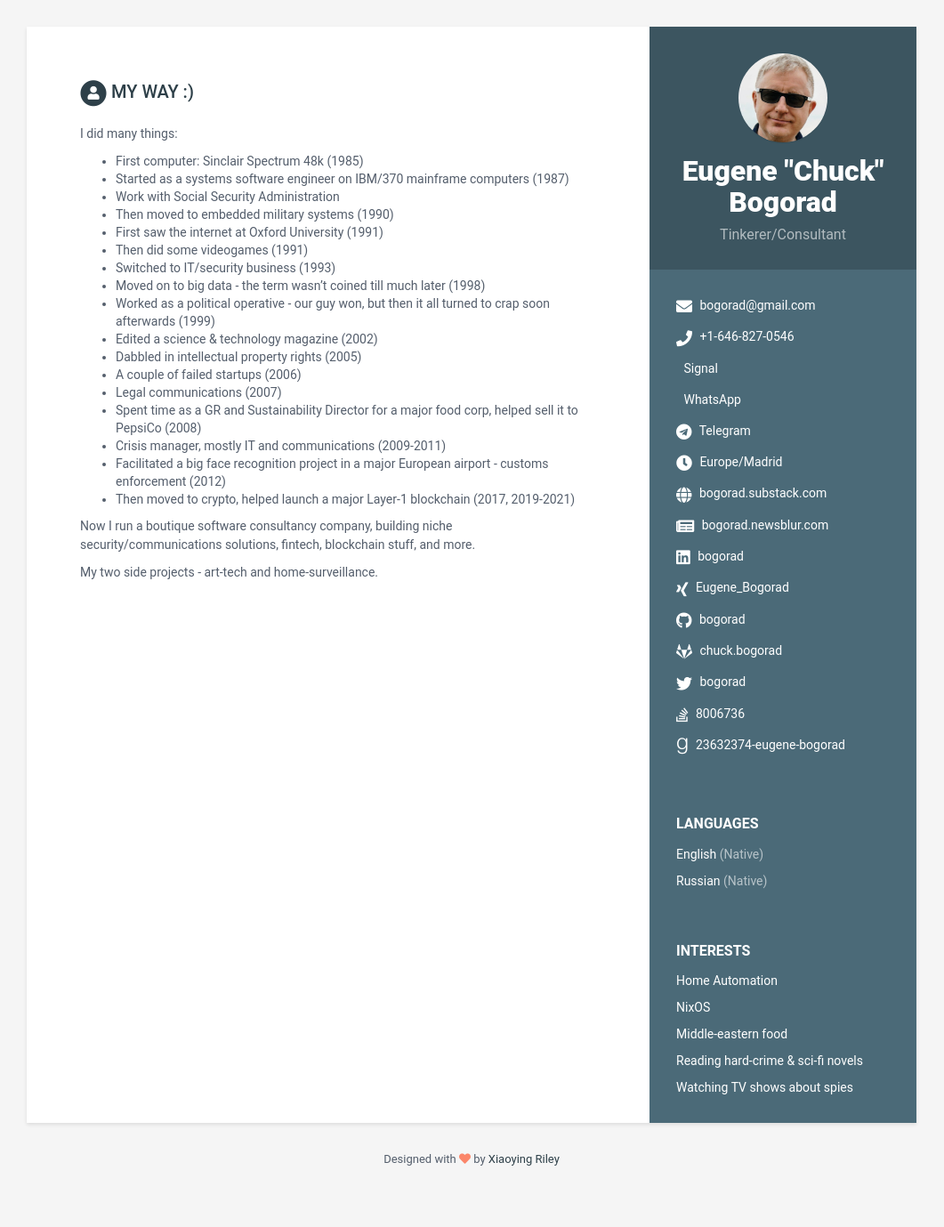
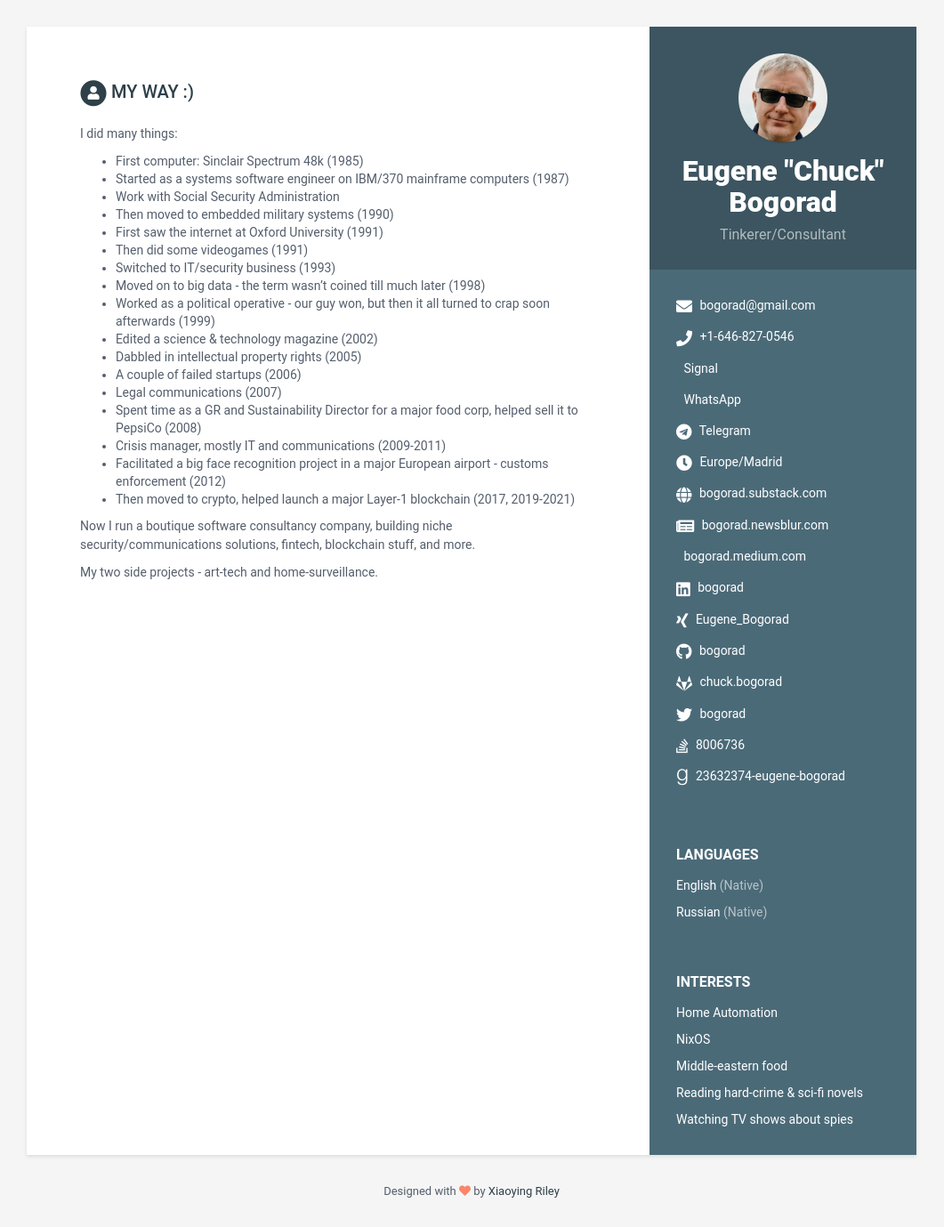
Before and after one commit to bogorad/bogorad.github.io, a Jekyll site: the page built from index.html, in a window 1280 px wide. Shown: the whole page at 89% size, without its empty margins (110-1171 px from the left). Built offline with Jekyll 4.4.1, drawn with Linux system fonts in a browser that asks for light colours; before the commit the page ends 1344 px from its top, so only the background shows below that.

Commit message:
added medium

```diff
--- a/_data/data.yml
+++ b/_data/data.yml
@@ -16,6 +16,7 @@ sidebar:
   email: bogorad@gmail.com
   website: bogorad.substack.com #do not add http://
   newsfeed: bogorad.newsblur.com
+  medium: bogorad.medium.com
   phone: "+1-646-827-0546"
   whatsapp: "+34657013426"
   signal: "+16468270546"
--- a/_includes/contact.html
+++ b/_includes/contact.html
@@ -52,6 +52,12 @@
     {% if sidebar.newsfeed %}
     <li class="website"><i class="fas fa-newspaper"></i>
       <a href="http://{{ sidebar.newsfeed }}" target="_blank">{{ sidebar.newsfeed }}</a>
+    </li>
+    {% endif %}
+
+    {% if sidebar.medium %}
+    <li class="website"><i class="fas fa-medium"></i>
+      <a href="http://{{ sidebar.medium }}" target="_blank">{{ sidebar.medium }}</a>
     </li>
     {% endif %}
 
```
